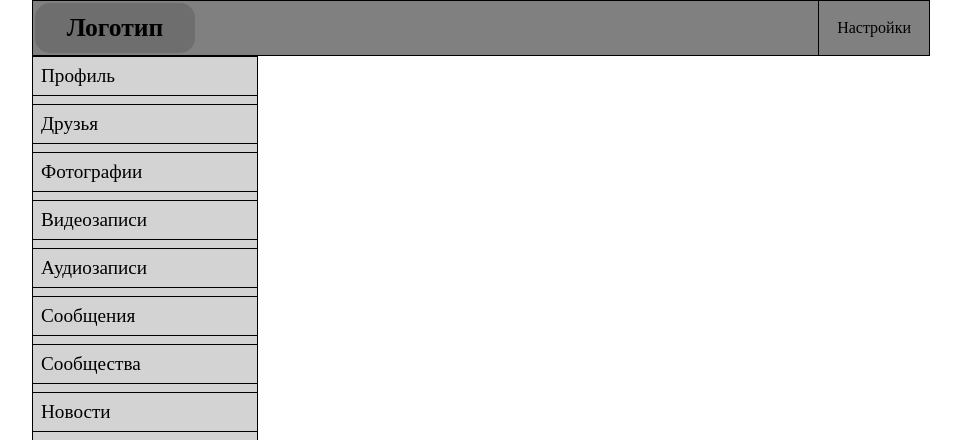
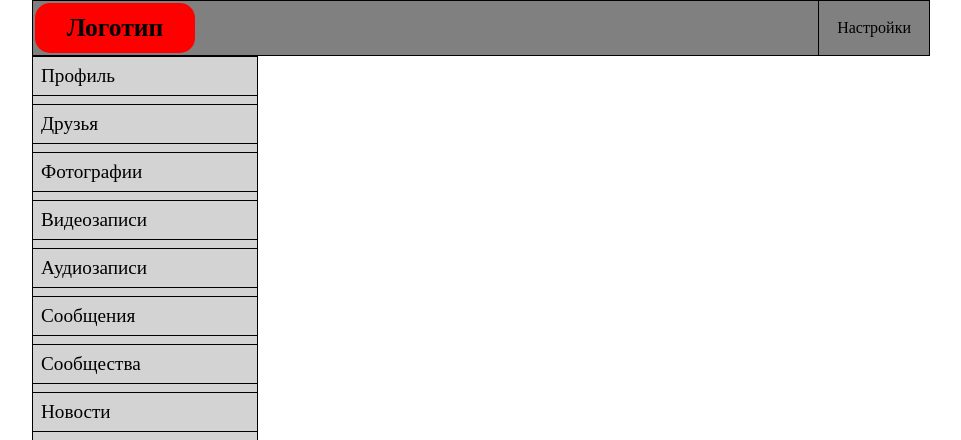
Before and after one commit to zhurmansofya/labvebprog, a PHP site: page / in a window 1280 px wide, with the pointer over the restyled element. Shown: the top 440 px of the page, without its empty margins (160-1121 px from the left). Run offline with PHP 8.4, Linux system fonts and the light colour scheme.

Commit message:
Update styles.css

```diff
--- a/styles.css
+++ b/styles.css
@@ -46,7 +46,7 @@
       font-weight: bold;
     }
     .top-nav-menu-container ul li1 a:hover {
-        background-color: rgba(100, 100, 100, 0.614);
+        background-color: red;
     }
 
     .top-nav-menu-container ul li2 {
```
